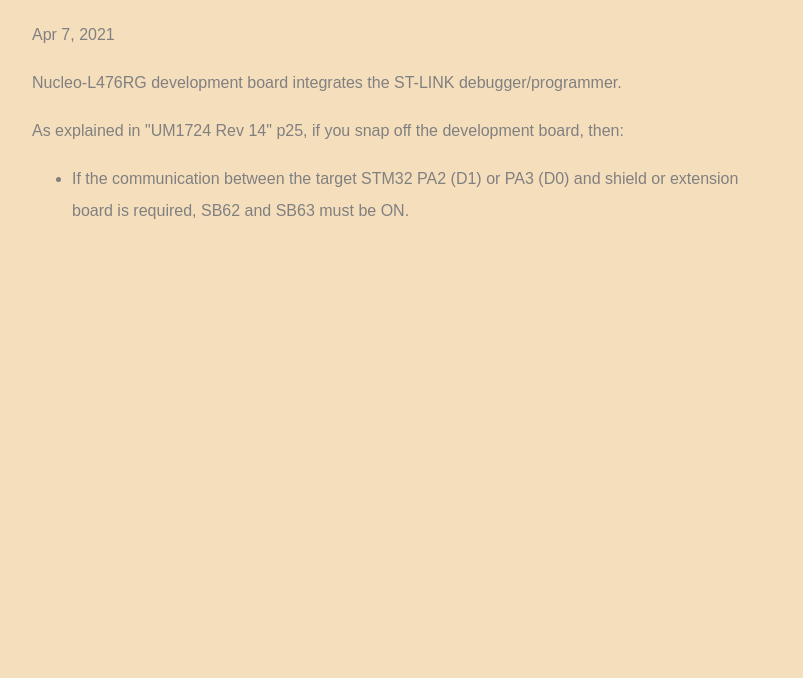
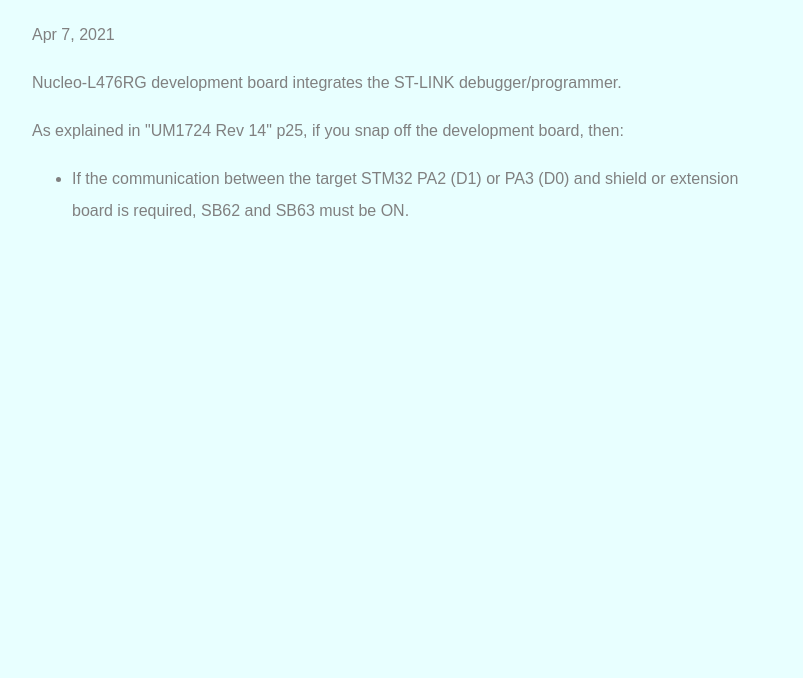
Before and after one commit to noisesignal/site, a plain HTML site: page docs/index.html in a window 1280 px wide. Shown: the part 122-800 px from the top of the page, without its empty margins (238-1041 px from the left). Drawn offline with Linux system fonts and the light colour scheme.

Commit message:
background: #e8ffff;

```diff
--- a/docs/style.css
+++ b/docs/style.css
@@ -1,5 +1,6 @@
 html {
-	background: #f5debc;
+#	background: #f5debc;
+	background: #e8ffff;
 }
 
 
```
